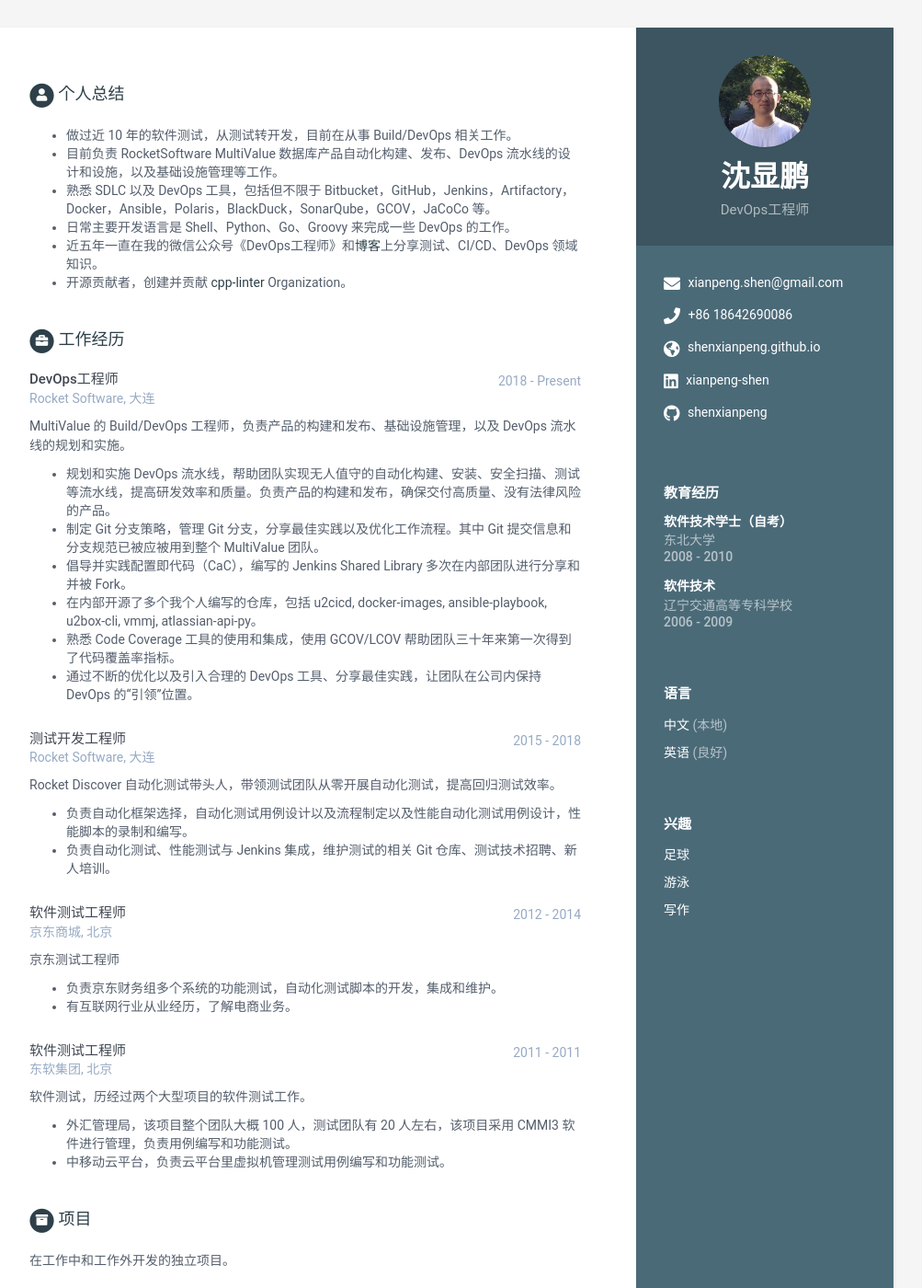
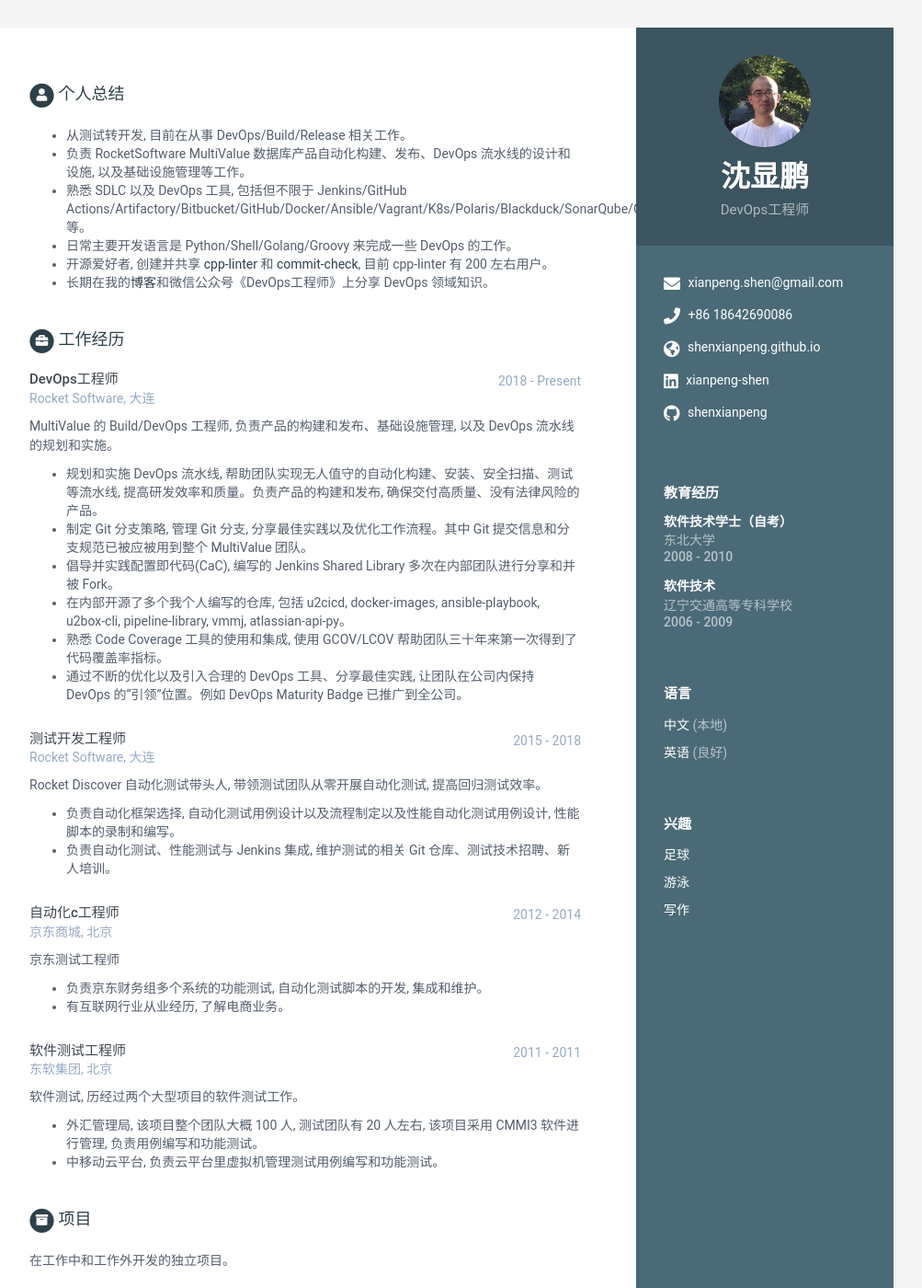
Before and after one commit to shenxianpeng/resume-cn, a Jekyll site: the page built from index.html, in a window 1280 px wide and 1400 px high. Shown: the whole window at 92% size, without its empty margins (168-1171 px from the left). Built offline with Jekyll 4.4.1, drawn with Linux system fonts in a browser that asks for light colours; some of the changed text lies outside the part shown.

Commit message:
Update data.yml

```diff
--- a/_data/data.yml
+++ b/_data/data.yml
@@ -44,12 +44,12 @@ sidebar:
 career-profile:
     title: 个人总结
     summary: |
-      - 做过近 10 年的软件测试，从测试转开发，目前在从事 Build/DevOps 相关工作。
-      - 目前负责 RocketSoftware MultiValue 数据库产品自动化构建、发布、DevOps 流水线的设计和设施，以及基础设施管理等工作。
-      - 熟悉 SDLC 以及 DevOps 工具，包括但不限于 Bitbucket，GitHub，Jenkins，Artifactory，Docker，Ansible，Polaris，BlackDuck，SonarQube，GCOV，JaCoCo 等。
-      - 日常主要开发语言是 Shell、Python、Go、Groovy 来完成一些 DevOps 的工作。
-      - 近五年一直在我的微信公众号《DevOps工程师》和[博客](https://shenxianpeng.github.io)上分享测试、CI/CD、DevOps 领域知识。
-      - 开源贡献者，创建并贡献 [cpp-linter](https://github.com/cpp-linter) Organization。
+      - 从测试转开发, 目前在从事 DevOps/Build/Release 相关工作。
+      - 负责 RocketSoftware MultiValue 数据库产品自动化构建、发布、DevOps 流水线的设计和设施, 以及基础设施管理等工作。
+      - 熟悉 SDLC 以及 DevOps 工具, 包括但不限于 Jenkins/GitHub Actions/Artifactory/Bitbucket/GitHub/Docker/Ansible/Vagrant/K8s/Polaris/Blackduck/SonarQube/GCOV/LCOV 等。
+      - 日常主要开发语言是 Python/Shell/Golang/Groovy 来完成一些 DevOps 的工作。
+      - 开源爱好者, 创建并共享 [cpp-linter](https://github.com/cpp-linter) 和 [commit-check](https://github.com/commit-check), 目前 cpp-linter 有 200 左右用户。
+      - 长期在我的[博客](https://shenxianpeng.github.io)和微信公众号《DevOps工程师》上分享 DevOps 领域知识。
 
 education:
     - degree: 软件技术学士（自考）
@@ -67,41 +67,41 @@ experiences:
       time: 2018 - Present
       company: Rocket Software, 大连
       details: |
-        MultiValue 的 Build/DevOps 工程师，负责产品的构建和发布、基础设施管理，以及 DevOps 流水线的规划和实施。
+        MultiValue 的 Build/DevOps 工程师, 负责产品的构建和发布、基础设施管理, 以及 DevOps 流水线的规划和实施。
 
-          - 规划和实施 DevOps 流水线，帮助团队实现无人值守的自动化构建、安装、安全扫描、测试等流水线，提高研发效率和质量。负责产品的构建和发布，确保交付高质量、没有法律风险的产品。
-          - 制定 Git 分支策略，管理 Git 分支，分享最佳实践以及优化工作流程。其中 Git 提交信息和分支规范已被应被用到整个 MultiValue 团队。
-          - 倡导并实践配置即代码（CaC），编写的 Jenkins Shared Library 多次在内部团队进行分享和并被 Fork。
-          - 在内部开源了多个我个人编写的仓库，包括 u2cicd, docker-images, ansible-playbook, u2box-cli, vmmj, atlassian-api-py。
-          - 熟悉 Code Coverage 工具的使用和集成，使用 GCOV/LCOV 帮助团队三十年来第一次得到了代码覆盖率指标。
-          - 通过不断的优化以及引入合理的 DevOps 工具、分享最佳实践，让团队在公司内保持 DevOps 的“引领”位置。
+          - 规划和实施 DevOps 流水线, 帮助团队实现无人值守的自动化构建、安装、安全扫描、测试等流水线, 提高研发效率和质量。负责产品的构建和发布, 确保交付高质量、没有法律风险的产品。
+          - 制定 Git 分支策略, 管理 Git 分支, 分享最佳实践以及优化工作流程。其中 Git 提交信息和分支规范已被应被用到整个 MultiValue 团队。
+          - 倡导并实践配置即代码(CaC), 编写的 Jenkins Shared Library 多次在内部团队进行分享和并被 Fork。
+          - 在内部开源了多个我个人编写的仓库, 包括 u2cicd, docker-images, ansible-playbook, u2box-cli, pipeline-library, vmmj, atlassian-api-py。
+          - 熟悉 Code Coverage 工具的使用和集成, 使用 GCOV/LCOV 帮助团队三十年来第一次得到了代码覆盖率指标。
+          - 通过不断的优化以及引入合理的 DevOps 工具、分享最佳实践, 让团队在公司内保持 DevOps 的“引领”位置。例如 DevOps Maturity Badge 已推广到全公司。
 
     - role: 测试开发工程师
       time: 2015 - 2018
       company: Rocket Software, 大连
       details: |
-        Rocket Discover 自动化测试带头人，带领测试团队从零开展自动化测试，提高回归测试效率。
+        Rocket Discover 自动化测试带头人, 带领测试团队从零开展自动化测试, 提高回归测试效率。
 
-          - 负责自动化框架选择，自动化测试用例设计以及流程制定以及性能自动化测试用例设计，性能脚本的录制和编写。
-          - 负责自动化测试、性能测试与 Jenkins 集成，维护测试的相关 Git 仓库、测试技术招聘、新人培训。
+          - 负责自动化框架选择, 自动化测试用例设计以及流程制定以及性能自动化测试用例设计, 性能脚本的录制和编写。
+          - 负责自动化测试、性能测试与 Jenkins 集成, 维护测试的相关 Git 仓库、测试技术招聘、新人培训。
 
-    - role: 软件测试工程师
+    - role: 自动化c工程师
       time: 2012 - 2014
       company: 京东商城, 北京
       details: |
           京东测试工程师
 
-          - 负责京东财务组多个系统的功能测试，自动化测试脚本的开发，集成和维护。
-          - 有互联网行业从业经历，了解电商业务。
+          - 负责京东财务组多个系统的功能测试, 自动化测试脚本的开发, 集成和维护。
+          - 有互联网行业从业经历, 了解电商业务。
 
     - role: 软件测试工程师
       time: 2011 - 2011
       company: 东软集团, 北京
       details: |
-        软件测试，历经过两个大型项目的软件测试工作。
+        软件测试, 历经过两个大型项目的软件测试工作。
 
-          - 外汇管理局，该项目整个团队大概 100 人，测试团队有 20 人左右，该项目采用 CMMI3 软件进行管理，负责用例编写和功能测试。
-          - 中移动云平台，负责云平台里虚拟机管理测试用例编写和功能测试。
+          - 外汇管理局, 该项目整个团队大概 100 人, 测试团队有 20 人左右, 该项目采用 CMMI3 软件进行管理, 负责用例编写和功能测试。
+          - 中移动云平台, 负责云平台里虚拟机管理测试用例编写和功能测试。
 
 projects:
     title: 项目
@@ -114,21 +114,25 @@ projects:
         link: "https://github.com/cpp-linter"
         tagline: "为 C/C++ 代码格式化和静态分析提供 CI 和 git hooks 的解决方案"
 
+      - title: commit-check
+        link: "https://github.com/commit-check"
+        tagline: "作为 Yet Another Commit Checker 开源平替版, 提供了针对提交信息、分支命名、提交作者用户名和邮件等检查。"
+
       - title: U2Box CLI
-        tagline: "一个使用 Go 开发的一个 Docker 命令行包装器，通过命令交互帮助开发更方便的使用 Docker 来快速准备开发环境。"
+        tagline: "一个使用 Go 开发的一个命令行工具, 通过交互式的命令行来帮助开发和测试快速轻松地准备需要的开发及测试环境。"
 
       - title: Quality Gates
-        tagline: "Quality Gates是将编码规范，安全扫描，代码分析，Git Squash, TODO, Spelling Checks 等功能集成到 Pull Reuqest 中从而帮助团队提高编码规范和代码质量。此项目入围 2021 年 Rocket Bulid 决赛。"
+        tagline: "Quality Gates 是将编码规范, 安全扫描, 代码分析, Git Squash, TODO, Spelling Checks 等功能集成到 Pull Reuqest 中从而帮助团队提高编码规范和代码质量。此项目入围 2021 年 Rocket Bulid 决赛。"
 
       - title: MV Intelligent Terminal
-        tagline: "通过 MV UOPY API 为 MV 产品创建智能命令行，包括自动补全，高亮显示。此项目获得 2019 年 Rocket Build 第一名和 CPO 双项大奖。"
+        tagline: "通过 MV UOPY API 为 MV 产品创建智能命令行, 包括自动补全, 高亮显示。此项目获得 2019 年 Rocket Build 第一名和 CPO 双项大奖。"
 
       - title: MV VM Management with JIRA
-        tagline: "利用现有系统 Jira 消除通过 Excel/Wiki 管理虚拟机所带来的额外工作，通过 Jira 提供可视化 Dashboard 和查询，帮助团队梳理和管理大量的虚拟机资源。"
+        tagline: "利用现有系统 Jira 消除通过 Excel/Wiki 管理虚拟机所带来的额外工作, 通过 Jira 提供可视化 Dashboard 和查询, 帮助团队梳理和管理大量的虚拟机资源。"
 
       - title: cpp-linter-action
         link: "https://github.com/shenxianpeng/cpp-linter-action"
-        tagline: "一个用于 C/C++ 代码 Lint 的 Github Action，整合了 clang-format 和 clang-tidy，将分析结果通过评论或是注解的方式告知开发者。"
+        tagline: "一个用于 C/C++ 代码 Lint 的 Github Action, 整合了 clang-format 和 clang-tidy, 将分析结果通过评论或是注解的方式告知开发者。"
 
       - title: clang-tools
         link: "https://github.com/shenxianpeng/clang-tools"
@@ -136,26 +140,26 @@ projects:
 
       - title: ansible-role-polaris
         link: "https://galaxy.ansible.com/shenxianpeng/polaris"
-        tagline: "一个开源 Ansible Role，实现轻松安装和设置 Polaris CLI。"
+        tagline: "一个开源 Ansible Role, 实现轻松安装和设置 Polaris CLI。"
 
       - title: atlassian-api-py
         link: "https://pypi.org/project/atlassian-api-py/"
-        tagline: "使用 Python 编写的 Atlassian Rest API 库，方便与 Atlassian 的 Jira, Bitbucket 进行持续集成。"
+        tagline: "使用 Python 编写的 Atlassian Rest API 库, 方便与 Atlassian 的 Jira, Bitbucket 进行持续集成。"
 
       - title: JST-automation
         link: "https://github.com/shenxianpeng/JST-automation"
-        tagline: "使用 Java, Selenium, TestNG 实施的一个自动化测试框架示例，快速搭建 Web 自动化测试。"
+        tagline: "使用 Java, Selenium, TestNG 实施的一个自动化测试框架示例, 快速搭建 Web 自动化测试。"
 
       - title: nightwatch-e2e
         link: "https://github.com/nightwatchjs-cn/nightwatch-e2e"
-        tagline: "使用 NightwatchJs 实施的一个自动化测试框架示例，集成 CircleCI, Travis, SonarQube，快速实施 Web 自动化测试。"
+        tagline: "使用 NightwatchJs 实施的一个自动化测试框架示例, 集成 CircleCI, Travis, SonarQube, 快速实施 Web 自动化测试。"
 
       - title: 微信公众号「DevOps攻城狮」
         link: "https://shenxianpeng.github.io/about/"
-        tagline: "在公众号上分享 DevOps 领域的知识，通过这种方式让自己更好的掌握知识和学习新知识。"
+        tagline: "在公众号上分享 DevOps 领域的知识, 通过这种方式让自己更好的掌握知识和学习新知识。"
 
       - title: 微信小程序「DevOps攻城狮」
-        tagline: "基于学习微信小程序开发和发布，开发了我的博客的微信小程序版。"
+        tagline: "基于学习微信小程序开发和发布, 开发了我的博客的微信小程序版。"
 
 skills:
     title: 技能 &amp; 专业
@@ -167,13 +171,10 @@ skills:
       - name: DevOps
         level: 90%
 
-      - name: 自动化测试
-        level: 90%
-
       - name: Python
         level: 90%
 
-      - name: Batch & Shell
+      - name: Shell
         level: 90%
 
       - name: Go
```
